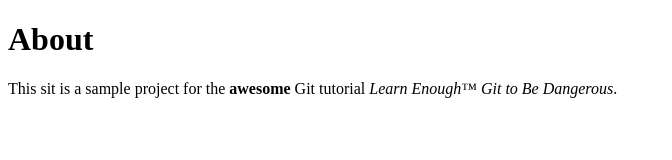
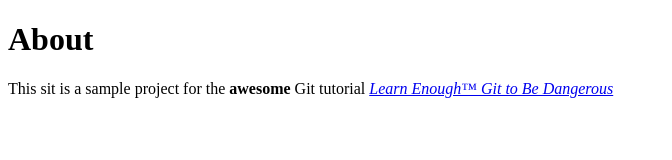
Before and after one commit to plvankam/practice_submodules, a plain HTML site: page about.html in a window 1280 px wide. Shown: the whole page, without its empty margins (0-672 px from the left). Drawn offline with Linux system fonts and the light colour scheme.

Commit message:
Add link to tutorial title

```diff
--- a/about.html
+++ b/about.html
@@ -9,7 +9,7 @@
 	<h1>About</h1>
 	<p>
 	This sit is a sample project for the <strong>awesome</strong> Git
-	tutorial <em>Learn Enough&trade; Git to Be Dangerous</em>.
+	tutorial <a href="http://learnenough.com/git-tutorial"><em>Learn Enough&trade; Git to Be Dangerous</em></a>
 	</p>
 
 </body>
```
